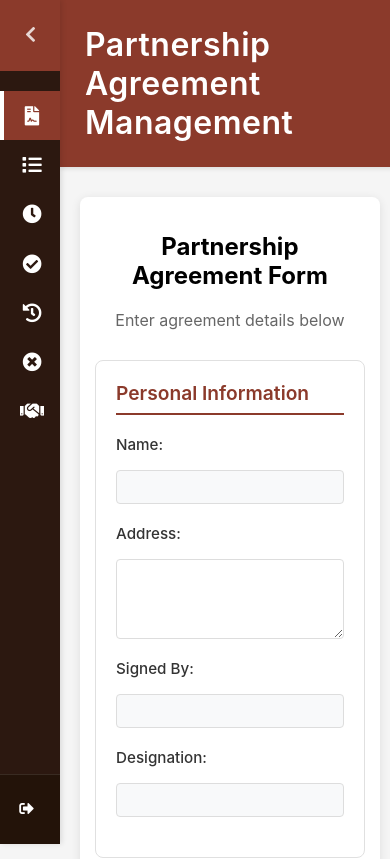
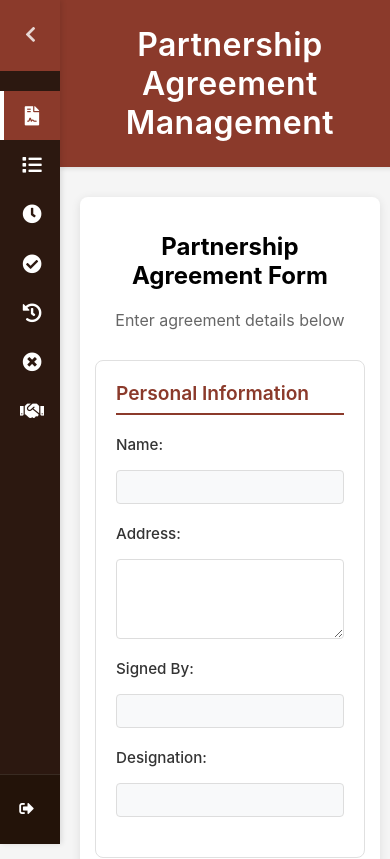
Before and after one commit to Shork-web/linkages-summary, a React (Create React App) app: page / in a window 390 px wide. Shown: the top 859 px of the page. Built offline with nearby package versions, Linux system fonts and the light colour scheme; no server answers; sample sign-in values are in the browser's storage.

Commit message:
header center "FIX"

```diff
--- a/src/components/MainLayout/MainLayout.css
+++ b/src/components/MainLayout/MainLayout.css
@@ -20,12 +20,17 @@
   padding: 1rem 2rem;
   color: white;
   box-shadow: 0 2px 4px rgba(0, 0, 0, 0.1);
+  text-align: center;
 }
 
 .App-header h1 {
   margin: 0;
   font-size: 1.8rem;
   font-weight: 500;
+  display: flex;
+  justify-content: center;
+  align-items: center;
+  min-height: 60px;
 }
 
 main {
@@ -38,4 +43,7 @@ main {
   .main-content {
     margin-left: 60px;
   }
+  .App-header h1 {
+    font-size: 1.5rem;
+  }
 }
```
